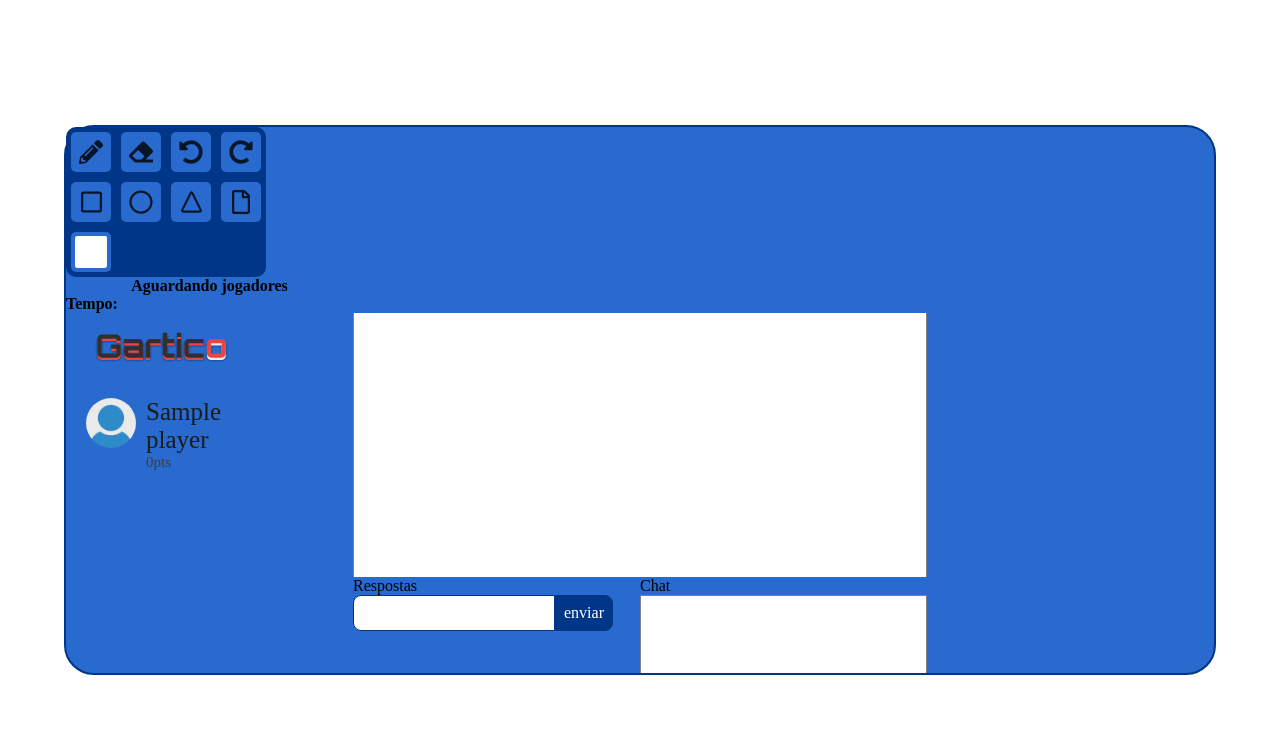
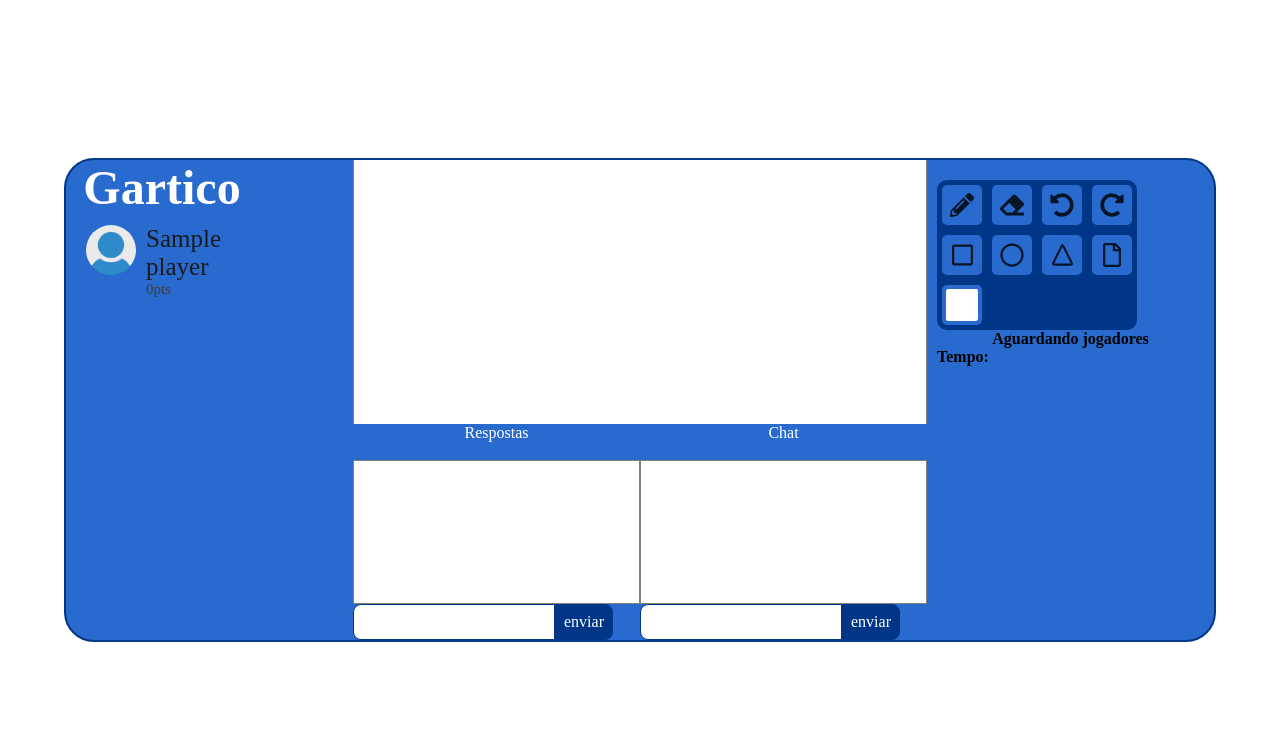
Before and after one commit to gilmar-sales/gartico, a Flask app: template server/templates/room.html in a window 1280 px wide. Shown: the top 730 px of the page. Run offline with Flask 2, Linux system fonts and the light colour scheme; the template is opened without the code that fills it: most values are stand-ins (such as "Sample title", 1, 10 or a date in 2020); some libraries are stand-ins or nearby versions; some web fonts are replaced.

Commit message:
update room template

```diff
--- a/server/templates/room.html
+++ b/server/templates/room.html
@@ -18,7 +18,7 @@
     <div class="game">
         <div class="users-panel col no-selectable">
 
-            <img class="logo" src="{{ url_for('static', filename='img/logo.svg') }}">
+            <h1 class="room_logo">Gartico</h1>
 
             <ul id="players">
                 {% for player in players %}
@@ -37,19 +37,19 @@
             <div class="row canvas">
                 <svg id="svg" viewBox="0 0 800 370" xmlns="http://www.w3.org/2000/svg" xmlns:xlink="http://www.w3.org/1999/xlink" style="width:100%; height:100%; touch-action:none;"></svg>
             </div>
-            <div class="row bottom-center-pannel">
-                <div class="answers">
-                    <div class="answers-title">Respostas</div>
-                    <div id="answers-area" class="answers-area" readonly="True"></div>
+            <div class="bottom-center-pannel">
+                <div class="message">
+                    <div class="message-title">Respostas</div>
+                    <div id="answers-area" class="message-area" readonly></div>
                         <div class="row">
                             <input id="answer" name="answer" type="text">
                             <input type="submit" value="enviar">
                         </div>
                 </div>
 
-                <div class="chat">
-                    <div class="chat-title">Chat</div>
-                        <textarea class="message-area" readonly="True"></textarea>
+                <div class="message">
+                    <div class="message-title">Chat</div>
+                        <textarea class="message-area" ></textarea>
                         <div class="row">
                             <input name="message" type="text">
                             <input type="submit" value="enviar">
@@ -58,7 +58,7 @@
             </div>
         </div>
 
-        <div class="col side-panel no-selectable">
+        <div class="col right-panel no-selectable">
             <div class="tool-panel">
                     <button class="tool-btn" id="pen">
                         <img class="tool-icon" src="{{ url_for('static', filename='img/pencil.svg') }}">
@@ -250,5 +250,4 @@
     }, 1000);
 
 </script>
-
 {% endblock %}
```
